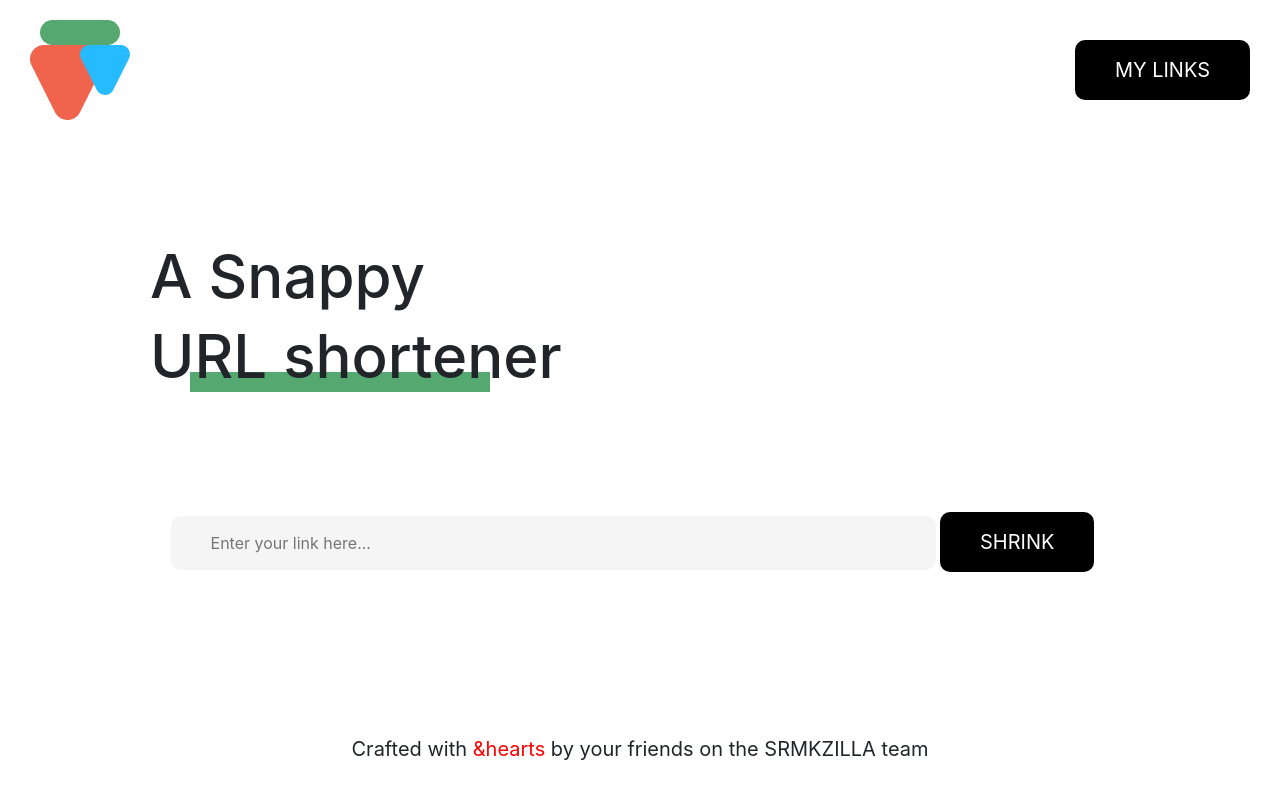
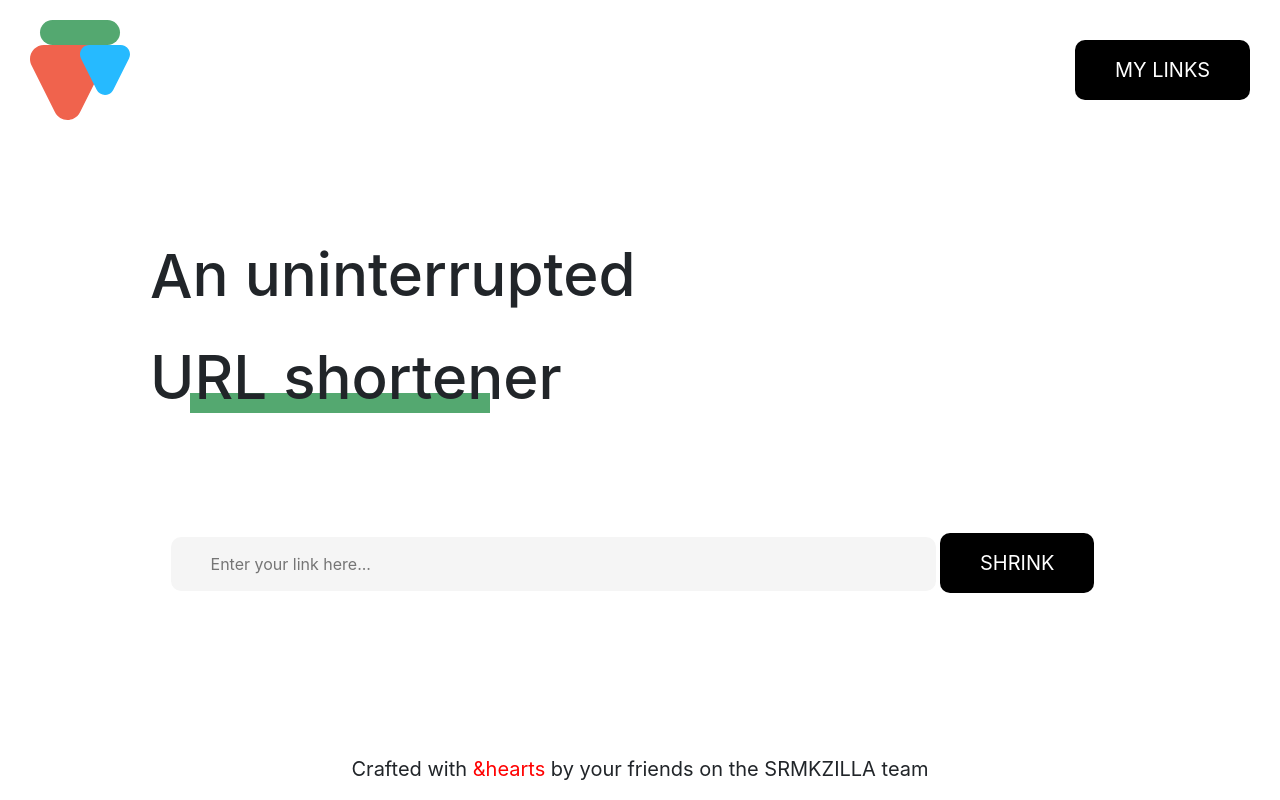
Before and after one commit to srm-kzilla/kzilla.xyz, a Svelte app in the folder client/: page / in a window 1280 px wide. Built offline with nearby package versions, Linux system fonts and the light colour scheme.

Commit message:
feat(landing-page): roller-text added

```diff
--- a/client/src/App.svelte
+++ b/client/src/App.svelte
@@ -1,7 +1,7 @@
 <script>
 	import Navbar from './Navbar.svelte';
 	import HeroTag from './HeroTag.svelte';
-	import FormDes from './FormDes.svelte';
+	import FormDesign from './FormDesign.svelte';
 </script>
 
 <style>
@@ -12,7 +12,7 @@
 	}
 	.kz-crafted{
 		position: absolute;
-		bottom: 20px;
+		bottom: 0px;
 		width: 100%;
 	}
 	.kz-para{
@@ -29,7 +29,7 @@
 
 	<HeroTag/>
 
-	<FormDes/>
+	<FormDesign/>
 	<br>
 
 	<div class="text-center kz-crafted">
--- a/client/src/FormDes.svelte
+++ b/client/src/FormDesign.svelte
@@ -83,7 +83,7 @@
 <script>
 
     let tapped = false;
-    let shrinkedText = "kzilla.xyz/DmO7u";
+    let shrinkedText = "kzilla.xyz/HeL0OlUc45";
     let analyticsLink = "kzilla.xyz/Analytics/YmcA5s";
     let enteredLink = "someRandomLink.domainName/abcDE543534fsdfSDFK4353rnjFFDSFSKYUUYTYeUJJH";
 
@@ -92,7 +92,11 @@
     }
 
     function copyExec(){
-
+        var $temp = window.$("<input>");
+        window.$("body").append($temp);
+        $temp.val(window.$("#shrink").text()).select();
+        document.execCommand("copy");
+        $temp.remove();
     }
 
 </script>
@@ -106,16 +110,16 @@
         <div class="container-fluid kz-input kz-input-done" style="margin-right: 0px; width: 100%;">{enteredLink}</div>
         <div class="row justify-content-center" style="margin-left: 10px; padding: 0px !important;">
             <div class="col col-8 col-md-4 text-center" style="padding: 0px !important;">
-                <p class="kz-shrinked-text">{shrinkedText}</p>
+                <p class="kz-shrinked-text" id="shrink">{shrinkedText}</p>
             </div>
             <div class="col col-4 col-md-2" style="padding: 0px !important;">
-                <button class="kz-alternate" on:click={copyExec}>Copy</button>
+                <button class="kz-alternate" on:click={copyExec}><img height="28px" src="ic-round-content-copy.svg" alt="copy-btn"></button>
             </div>
             <div class="col col-8 col-md-4 text-center" style="padding: 0px !important;">
                 <div class="kz-shrinked-text" style=" ">{analyticsLink}</div>
             </div>
             <div class="col col-4 col-md-2" style="padding: 0px !important;">
-                <button class="kz-alternate">Link</button>
+                <button class="kz-alternate"><img height="28px" src="./ic-baseline-bar-chart.svg" alt="stats-btn"></button>
             </div>
         </div>
     </div>
--- a/client/src/HeroTag.svelte
+++ b/client/src/HeroTag.svelte
@@ -5,6 +5,7 @@
     }
     .header h1{
         font-size: 60px;
+        display: flex;
     }
     .headTwo{
         position: relative;
@@ -19,6 +20,31 @@
         background-color: #54a870;
         z-index: -1;
     }
+    .roller__list {
+        overflow-y: hidden;
+        height: 75px;
+        margin-top: 2px;
+        padding-left: 0px;
+    }
+    .roller__list li{
+        list-style-type: none;
+        padding-top: 0px;
+        animation: roll;
+        animation-duration: 10s;
+        animation-timing-function: ease-in-out;
+        animation-iteration-count: infinite;
+    }
+    @keyframes roll {
+        0% { transform: translateY(-5em); }
+        4% { transform: translateY(-3.65em); }
+        25% { transform: translateY(-3.65em); }
+        29% { transform: translateY(-2.47em); }
+        50% { transform: translateY(-2.47em); }
+        54% { transform: translateY(-1.25em); }
+        75% { transform: translateY(-1.25em); }
+        79% { transform: translateY(-0.07em); }
+        100% { transform: translateY(-0.07em); }
+    }
     @media(max-width: 650px){
         .header{
             margin-top: 20vh;
@@ -31,15 +57,23 @@
             width: 50vw;
             height: 3vw;
         }
+        .roller__list{
+            height: 12vw;
+        }
+    }
+    @media(max-width: 500px){
+
     }
 </style>
 
-<script>
-    let headingOne = "A Snappy";
-    let headingTwo= "URL shortener";
-</script>
-
 <div class="container-fluid header">
-    <h1>{headingOne}</h1>
-    <h1 class="headTwo">{headingTwo}</h1>
+    <h1>A
+        <ul class="roller__list">
+            <li>&nbsp;stupid simple</li>
+            <li>&nbsp;breezy</li>
+            <li>n&nbsp;uninterrupted</li>
+            <li>&nbsp;snappy</li>
+        </ul>
+    </h1>
+    <h1 class="headTwo">URL shortener</h1>
 </div>
```
Also changed, not shown: client/public/ic-baseline-bar-chart.svg (added), client/public/ic-round-content-copy.svg (added).
